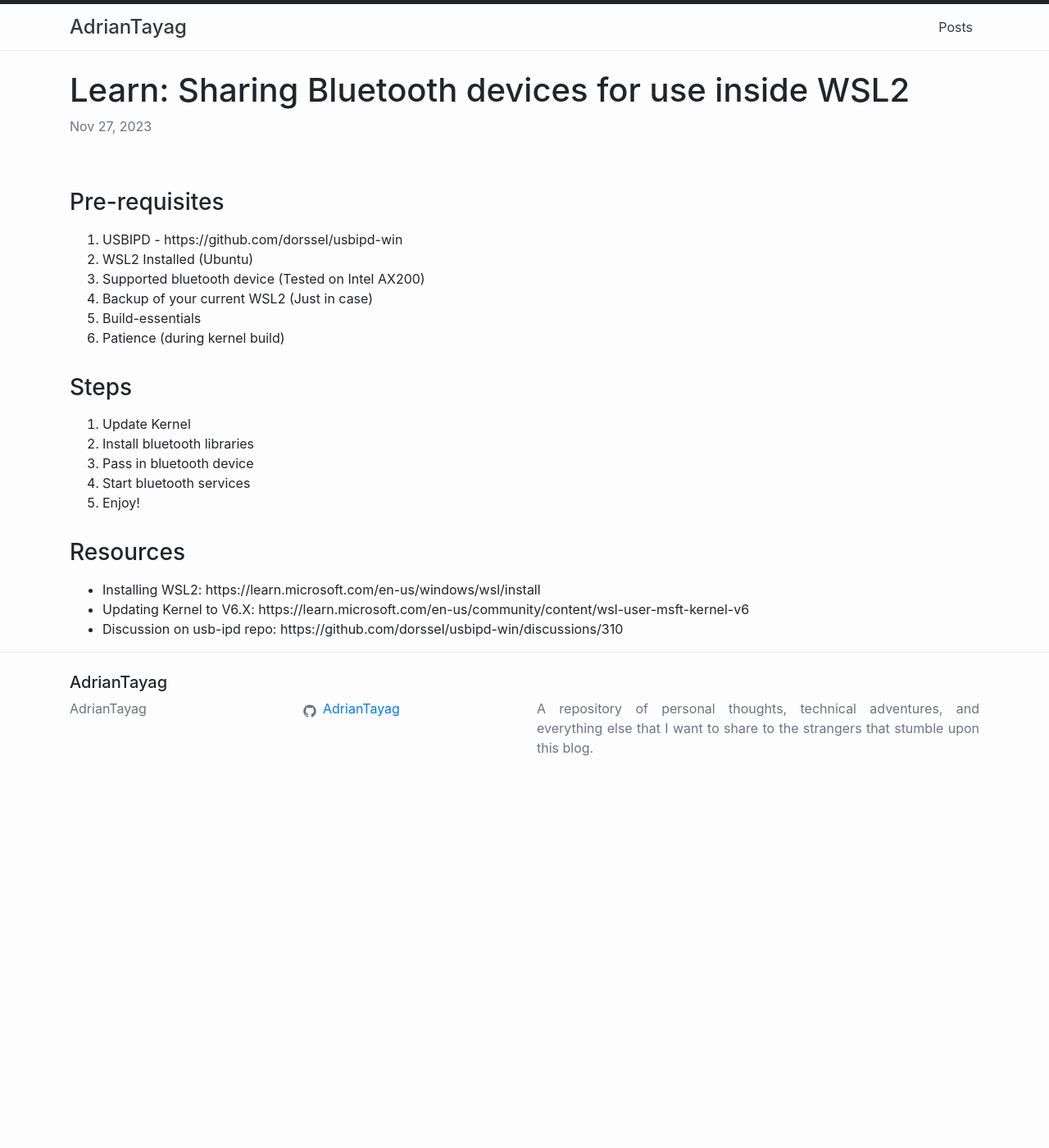
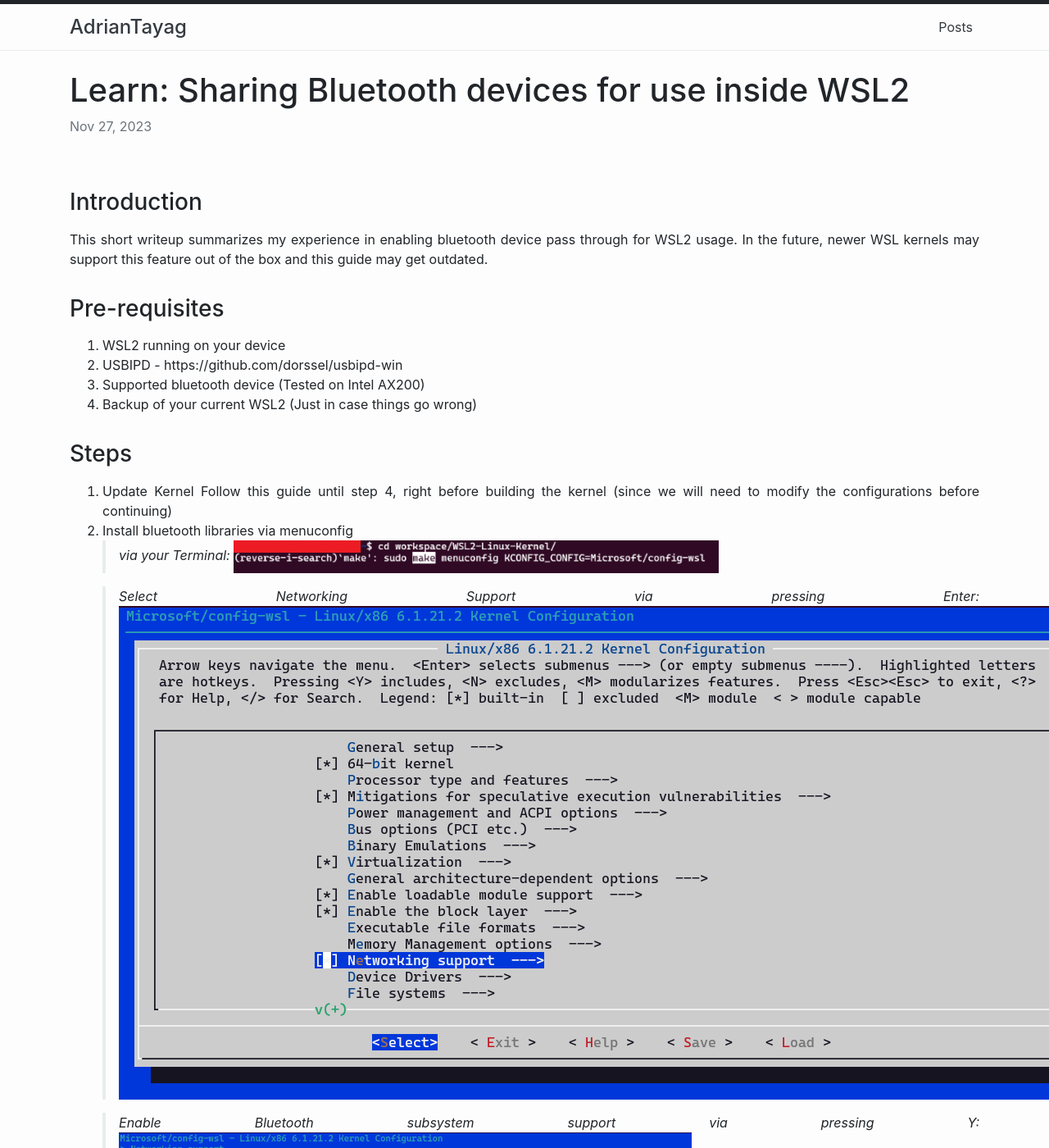
Before and after one commit to AdrianTayag/AdrianTayag.github.io, a Jekyll site: the page built from _posts/2023-11-27-WSL2 Bluetooth.md, in a window 1280 px wide and 1400 px high. Shown: the whole window at 82% size. Built offline with Jekyll 4.4.1, drawn with Linux system fonts in a browser that asks for light colours; some of the changed text lies outside the part shown.

Commit message:
Final draft?

```diff
--- a/_posts/2023-11-27-WSL2 Bluetooth.md
+++ b/_posts/2023-11-27-WSL2 Bluetooth.md
@@ -3,20 +3,52 @@ layout: post
 title: "Learn: Sharing Bluetooth devices for use inside WSL2"
 categories: guide, devtools
 ---
+### Introduction
+This short writeup summarizes my experience in enabling bluetooth device pass through for WSL2 usage. In the future, newer WSL kernels may support this feature out of the box and this guide may get outdated.
+
 ### Pre-requisites
-1. USBIPD - https://github.com/dorssel/usbipd-win
-2. WSL2 Installed (Ubuntu)
+1. WSL2 running on your device
+2. USBIPD - https://github.com/dorssel/usbipd-win
 3. Supported bluetooth device (Tested on Intel AX200)
-4. Backup of your current WSL2 (Just in case)
-5. Build-essentials
-6. Patience (during kernel build)
+4. Backup of your current WSL2 (Just in case things go wrong)
 
 ### Steps
 1. Update Kernel
-2. Install bluetooth libraries
+    Follow this guide until step 4, right before building the kernel (since we will need to modify the configurations before continuing)
+2. Install bluetooth libraries via menuconfig
+    > via your Terminal:
+    ![Menuconfig_entry](/assets/wsl2_bluetooth/menuconfig_entry.PNG)
+
+    > Select Networking Support via pressing Enter:
+    ![Menuconfig_0](/assets/wsl2_bluetooth/menuconfig_0.PNG)
+
+    > Enable Bluetooth subsystem support via pressing Y:
+    ![Menuconfig_1](/assets/wsl2_bluetooth/menuconfig_1.PNG)
+
+    > Enable the relevant Bluetooth support as follows:
+    ![Menuconfig_2](/assets/wsl2_bluetooth/menuconfig_2.PNG)
+
+    > Go to Bluetooth device drivers (last entry) and enable the following:
+    ![Menuconfig_3](/assets/wsl2_bluetooth/menuconfig_3.PNG)
+
+    > Continue following the Microsoft guide until the end. NOTE: Building the kernel will take a few minutes depending on your system.
+
 3. Pass in bluetooth device
+    > sudo apt update
+    > sudo apt install bluez dbus
+    > echo 'export BLUETOOTH_ENABLED=1' | sudo tee /etc/default/bluetooth
+
 4. Start bluetooth services
+    > sudo service dbus start
+    > sudo service bluetooth start
+    > bluetoothctl
+    > scan on
+
+    ![bluetooth_usage](/assets/wsl2_bluetooth/bluetoothctl.PNG)
 5. Enjoy!
+    For my use case, I am using it to commission Matter devices via the [CHIP Tool](https://project-chip.github.io/connectedhomeip-doc/guides/chip_tool_guide.html).
+
+    ![chip-tool](/assets/wsl2_bluetooth/chip-tool.PNG)
 
 ### Resources
 - Installing WSL2: https://learn.microsoft.com/en-us/windows/wsl/install
```
Also changed, not shown: assets/wsl2_bluetooth/chip-tool.PNG (added), assets/wsl2_bluetooth/menuconfig_0.PNG (added), assets/wsl2_bluetooth/menuconfig_entry.PNG (added).
